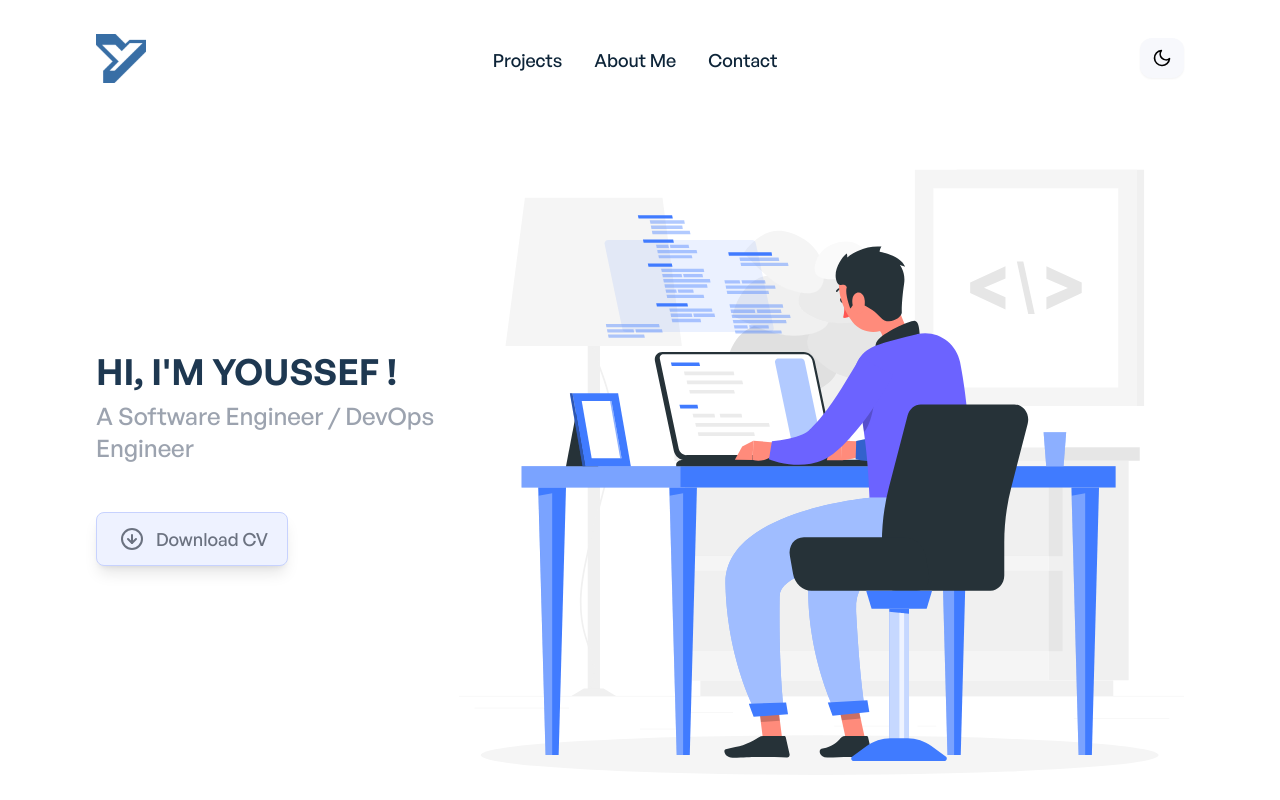
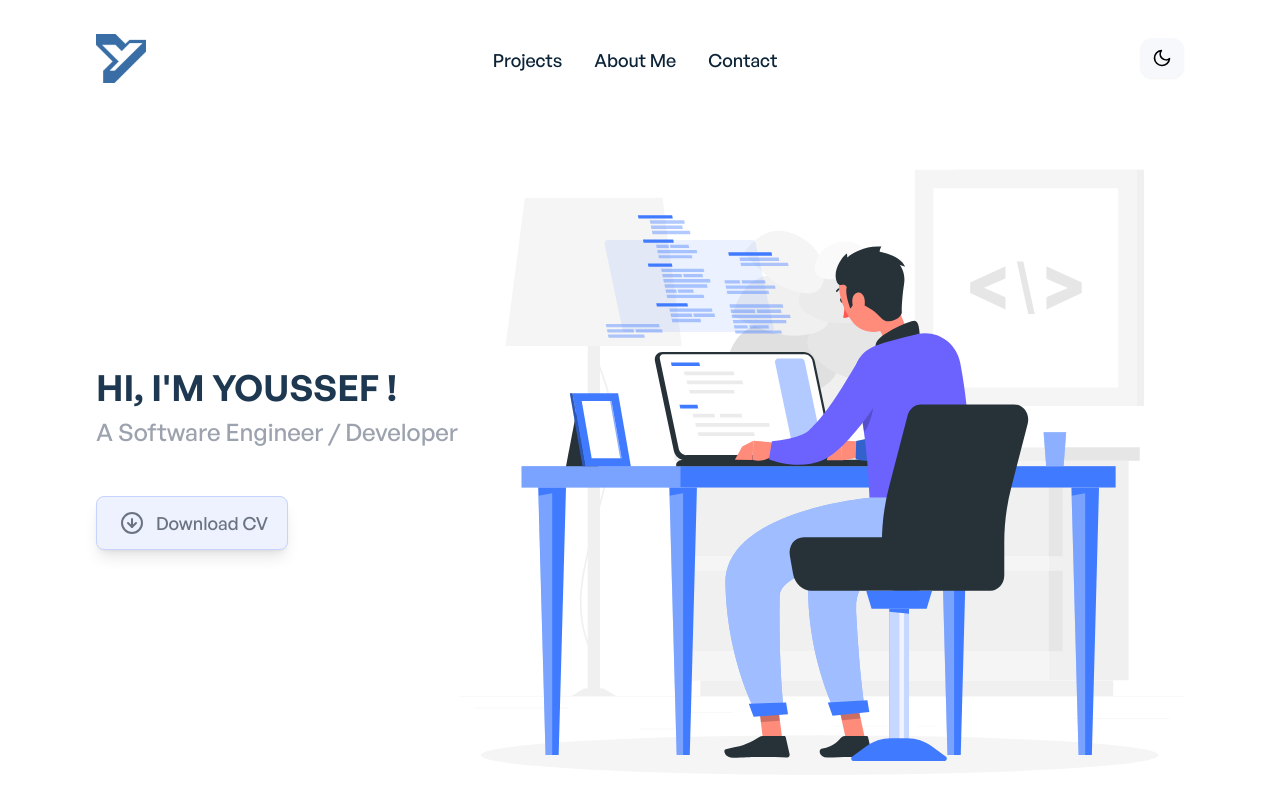
Before and after one commit to YoussefAlsaeed/YoussefAlsaeed, a Vue app: page / in a window 1280 px wide. Shown: the top 800 px of the page. Built offline with nearby package versions, Linux system fonts and the light colour scheme; what vue-backtotop would draw is missing.

Commit message:
Update AppBanner.vue

```diff
--- a/src/components/shared/AppBanner.vue
+++ b/src/components/shared/AppBanner.vue
@@ -36,7 +36,7 @@ export default {
 			<p
 				class="font-general-medium mt-2 text-lg sm:text-xl  xl:text-2xl text-center sm:text-left leading-none text-gray-400"
 			>
-				A Software Engineer / DevOps Engineer
+				A Software Engineer / Developer
 			</p>
 			<div class="flex justify-center sm:block">
 				<a
```
